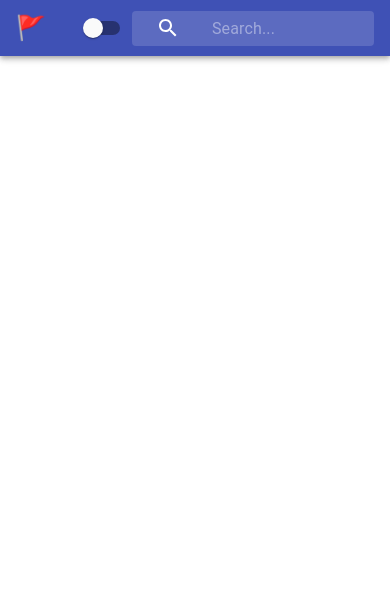
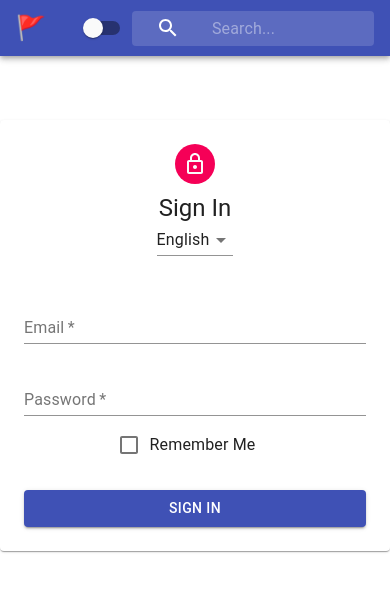
Before and after one commit to branaust/context-app, a React (Create React App) app: page / in a window 390 px wide. Shown: the top 592 px of the page. Built offline with nearby package versions, Linux system fonts and the light colour scheme.

Commit message:
Adding a responsive form to context APP

```diff
--- a/src/App.js
+++ b/src/App.js
@@ -1,10 +1,14 @@
 import Navbar from './Navbar'
+import Form from './Form'
 import './App.css';
 
 function App() {
   return (
     <div className="App">
-      <Navbar />
+      <>
+        <Navbar />
+        <Form />
+      </>
     </div>
   );
 }
--- /dev/null
+++ b/src/Form.js
@@ -0,0 +1,54 @@
+import React, { Component } from 'react';
+import Avatar from '@material-ui/core/Avatar';
+import Button from '@material-ui/core/Button';
+import CssBaseline from '@material-ui/core/CssBaseline';
+import FormControl from '@material-ui/core/FormControl';
+import FormControlLabel from '@material-ui/core/FormControlLabel';
+import Checkbox from '@material-ui/core/Checkbox';
+import Input from '@material-ui/core/Input';
+import InputLabel from '@material-ui/core/InputLabel';
+import LockOutlinedIcon from '@material-ui/icons/LockOutlined';
+import Paper from '@material-ui/core/Paper';
+import Typography from '@material-ui/core/Typography';
+import MenuItem from '@material-ui/core/MenuItem';
+import Select from '@material-ui/core/Select';
+import withStyles from '@material-ui/core/styles/withStyles';
+import styles from './styles/FormStyles'
+
+
+
+class Form extends Component {
+    render() {
+        const { classes } = this.props
+        return (
+            <main className={classes.main}>
+                <Paper className={classes.paper}>
+                    <Avatar className={classes.avatar}>
+                        <LockOutlinedIcon />
+                    </Avatar>
+                    <Typography variant="h5">Sign In</Typography>
+                    <Select value="english">
+                        <MenuItem value="english">English</MenuItem>
+                        <MenuItem value="spanish">Spanish</MenuItem>
+                        <MenuItem value="german">German</MenuItem>
+                    </Select>
+                    <form className={classes.form}>
+                        <FormControl margin="normal" required fullWidth>
+                            <InputLabel htmlfor="email">Email</InputLabel>
+                            <Input id="email" name='email' autofocus></Input>
+                        </FormControl>
+                        <FormControl margin="normal" required fullWidth>
+                            <InputLabel htmlfor="password">Password</InputLabel>
+                            <Input id="password" name='password' autofocus></Input>
+                        </FormControl>
+                        <FormControlLabel control={<Checkbox color="primary" />} label="Remember Me" />
+                        <Button variant="contained" type="submit" fullWidth color="primary" className={classes.submit}>Sign In</Button>
+                    </form>
+                </Paper>
+            </main>
+        )
+    }
+}
+
+
+export default withStyles(styles)(Form)
--- a/src/Navbar.js
+++ b/src/Navbar.js
@@ -11,8 +11,6 @@
 
 
 class Navbar extends Component {
-
-
 
     render() {
         const { classes } = this.props;
--- /dev/null
+++ b/src/styles/FormStyles.js
@@ -0,0 +1,33 @@
+const styles = theme => ({
+    main: {
+        width: "auto",
+        display: "block",
+        marginLeft: theme.spacingUnit * 3,
+        marginRight: theme.spacingUnit * 3,
+        [theme.breakpoints.up("md")]: {
+            width: 400,
+            marginLeft: "auto",
+            marginRight: "auto"
+        }
+    },
+    paper: {
+        marginTop: theme.spacing.unit * 8,
+        display: "flex",
+        flexDirection: "column",
+        alignItems: "center",
+        padding: `${theme.spacing.unit*2}px ${theme.spacing.unit*3}px ${theme.spacing.unit*3}px`
+    },
+    avatar: {
+        margin: theme.spacing.unit,
+        backgroundColor: theme.palette.secondary.main
+    },
+    form: {
+        width: "100%",
+        marginTop: theme.spacing.unit * 3
+    },
+    submit: {
+        marginTop: theme.spacing.unit * 3
+    }
+})
+
+export default styles
```
Also changed, not shown: 1 other file (tests, documents, lock files or other folders).
